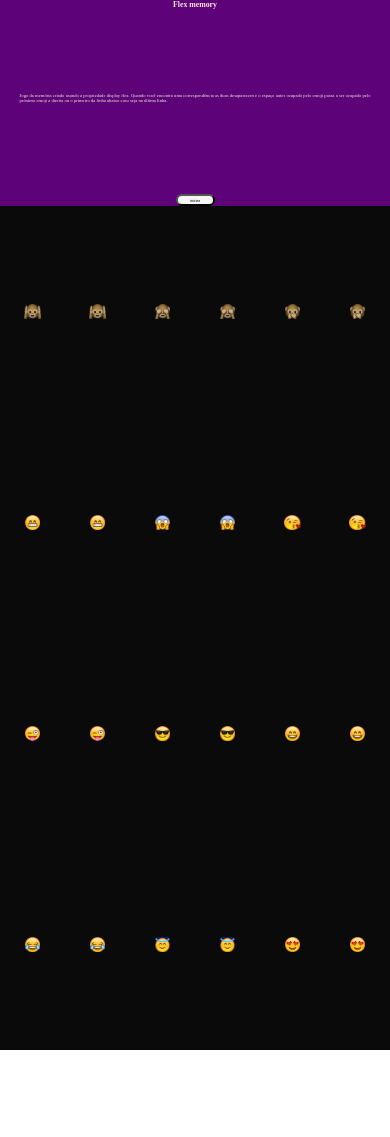
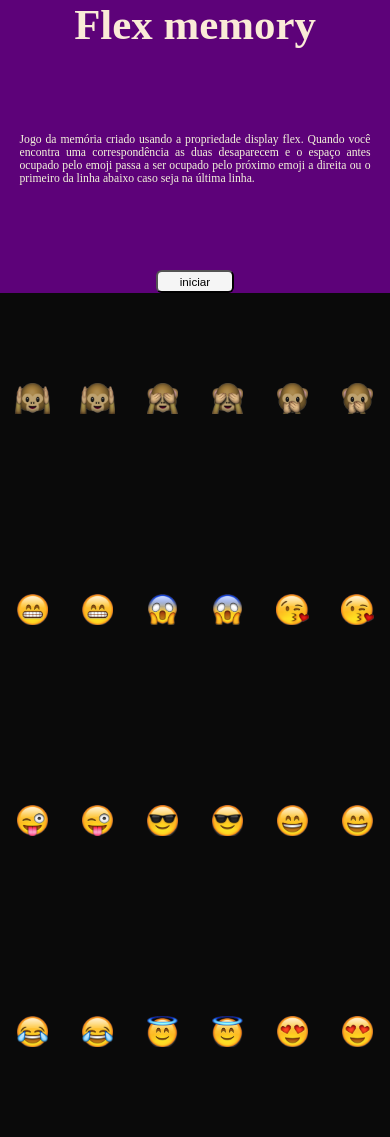
Before and after one commit to gabrielfelipegonso/Flex-memory, a plain HTML site: page index.html in a window 390 px wide. Before the commit the page ends 1050 px from the top, so only its background shows below. Drawn offline with Linux system fonts and the light colour scheme.

Commit message:
pokfposka

```diff
--- a/css/styles.css
+++ b/css/styles.css
@@ -102,7 +102,7 @@ ul{
     list-style: none;
 }
 .main-container{
-
+    height: 100vh;
     display: flex;
     box-sizing: border-box;
     flex-direction: column;
@@ -111,7 +111,7 @@ ul{
 header{
     flex-shrink: 1;
     flex-grow: 1;
-    flex-basis: calc(25% - 1vw);
+    flex-basis: 18%;
     display: flex;
     flex-direction: column;
     justify-content: center;
@@ -122,11 +122,11 @@ header{
 
 }
 h1{
-    font-size: 2vw;
+    font-size: 11vw;
     color: antiquewhite;
 }
 .instructions{
-    font-size: 1.2vw;
+    font-size: 3vw;
     width: auto;
     margin: 0 5%;
     text-align: justify;
@@ -134,14 +134,14 @@ h1{
 }
 button{
     text-align: center;
-    width: 10vw;
-    height: 3vw;
+    width: 20vw;
+    height: 6vw;
     border-radius: 1.5vw ;
     cursor: pointer;
     color: black;
     background-color: whitesmoke;
     transition: 0.5s;
-    font-size: 1vw;
+    font-size: 3vw;
     transition: display 0.6s ease-in-out;
 }
 #reset{
@@ -158,7 +158,7 @@ button:hover{
 main{
     flex-shrink: 1;
     flex-grow: 1;
-    flex-basis: calc(75% - 0.5vw);
+    flex-basis: 82%;
 
     background-color: rgb(10, 10, 10);
 
@@ -180,7 +180,7 @@ li{
 }
 
 img{
-    height: 4vw;
+    height: 8vw;
     transition: opacity 0.6s ease-in-out;
 }
 }
```
